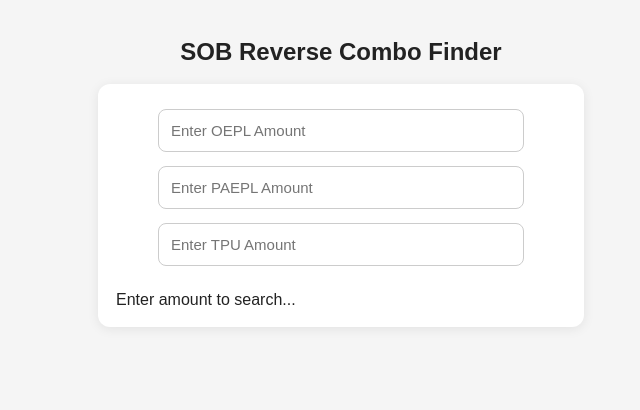
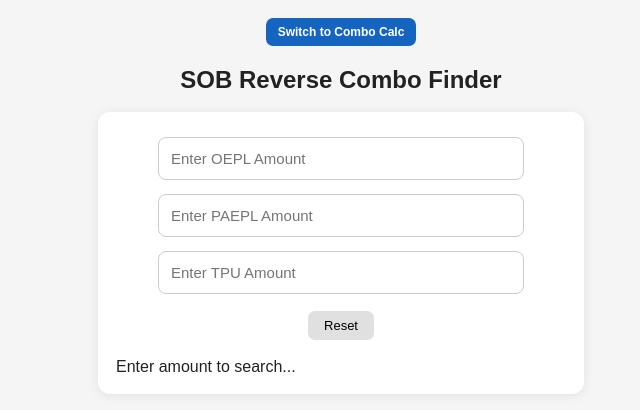
Before and after one commit to sobcombo/reverse, a plain HTML site: page index.html in a window 1280 px wide. Shown: the whole page, without its empty margins (299-939 px from the left). Drawn offline with Linux system fonts and the light colour scheme.

Commit message:
Add switch and reset button styles and functionality

```diff
--- a/index.html
+++ b/index.html
@@ -105,11 +105,58 @@
       color:#777;
     }
 
+    .top-switch{
+      display:flex;
+      justify-content:center;
+      margin-bottom:14px;
+    }
+
+    .switch-btn{
+      background:#1565c0;
+      color:white;
+      padding:7px 12px;
+      border-radius:7px;
+      text-decoration:none;
+      font-size:12px;
+      font-weight:bold;
+      display:inline-block;
+    }
+
+    .switch-btn:hover{
+      background:#0d47a1;
+    }
+
+    .reset-btn{
+      margin-top:10px;
+      padding:7px 16px;
+      border:none;
+      border-radius:7px;
+      background:#e0e0e0;
+      cursor:pointer;
+      font-size:13px;
+    }
+
+    .reset-btn:hover{
+      background:#cfcfcf;
+    }
+
   </style>
 
 </head>
 
 <body>
+
+<div class="top-switch">
+
+  <a class="switch-btn"
+    href="https://sobcombo.github.io/s/"
+    target="_blank">
+
+    Switch to Combo Calc
+
+  </a>
+
+</div>
 
 <h2>SOB Reverse Combo Finder</h2>
 
@@ -129,6 +176,15 @@
     id="tpu"
     placeholder="Enter TPU Amount"
     oninput="reverseCalc()">
+
+  <br>
+
+  <button class="reset-btn"
+    onclick="resetFields()">
+
+    Reset
+
+  </button>
 
   <div class="result" id="result">
     Enter amount to search...
@@ -482,6 +538,19 @@ html += `
 
 }
 
+function resetFields(){
+
+  document.getElementById("oepl").value = "";
+
+  document.getElementById("paepl").value = "";
+
+  document.getElementById("tpu").value = "";
+
+  document.getElementById("result").innerHTML =
+    "Enter amount to search...";
+
+}
+
 </script>
 
 </body>
```
Lines whose indentation alone changed are shown as unchanged.
